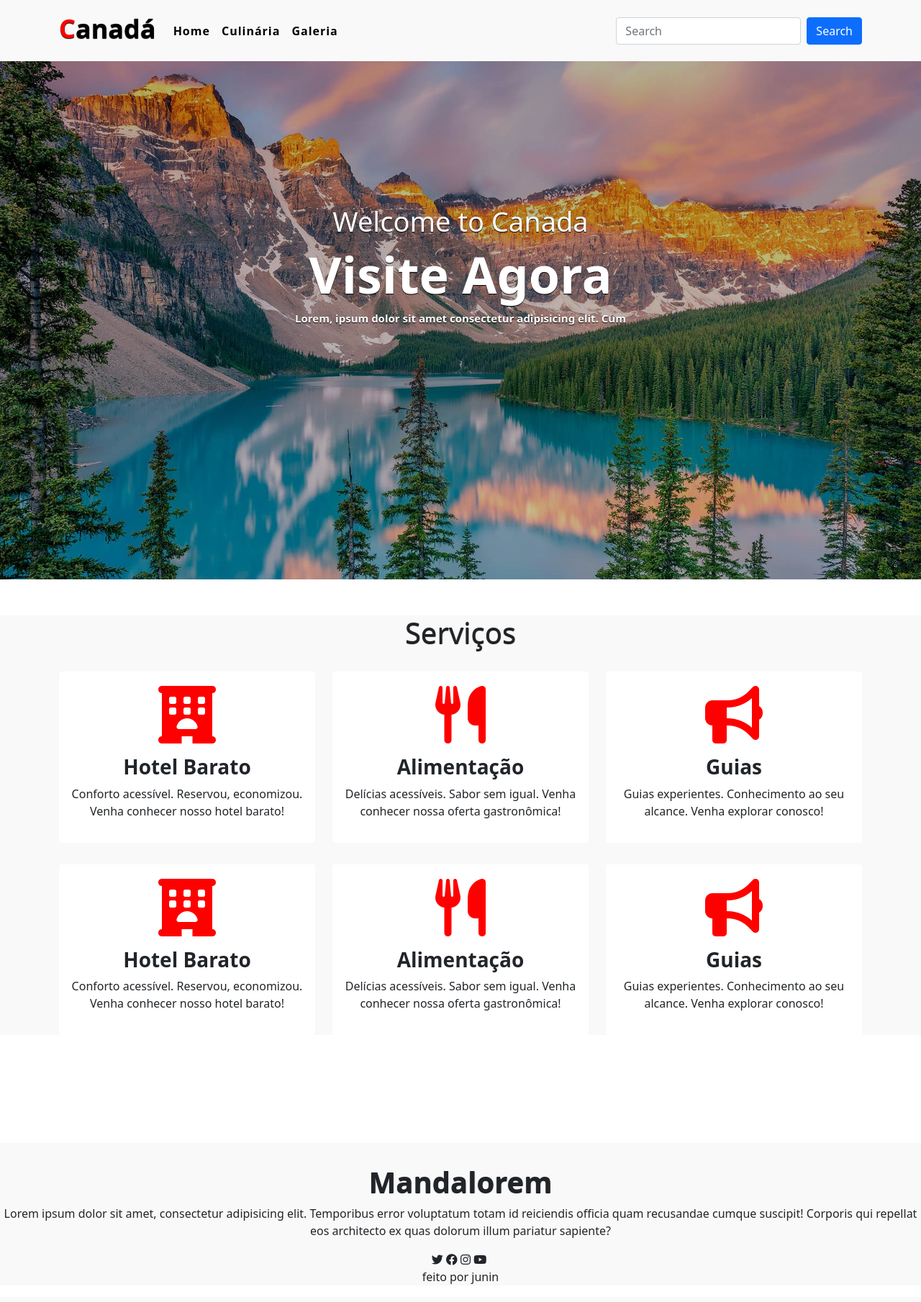
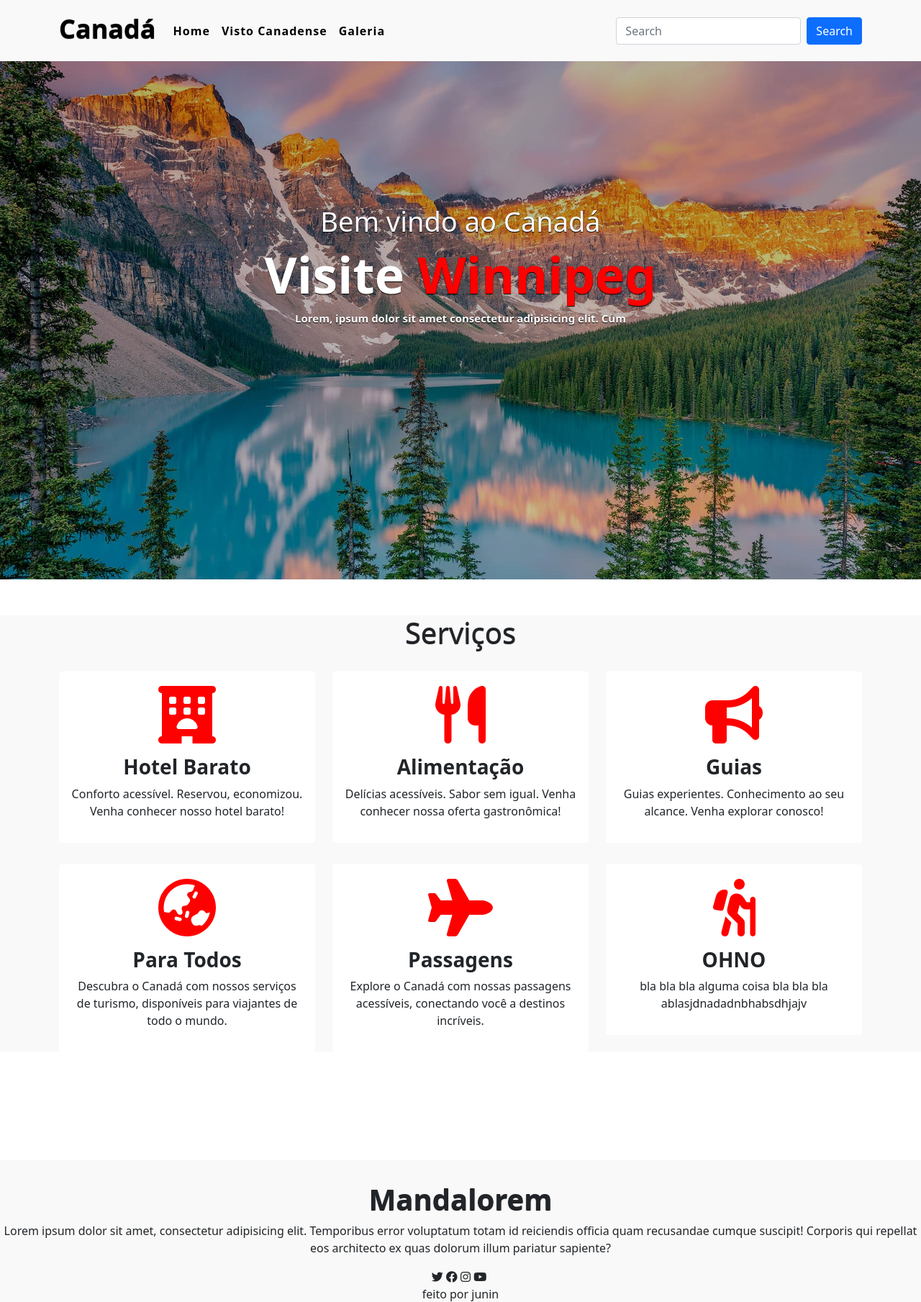
Before and after one commit to LuisGlima/VoltaAoMundo-Canada, a PHP site: page / in a window 1280 px wide. Shown: the top 1809 px of the page at 72% size. Before the commit the page ends 1784 px from the top, so only its background shows below. Run offline with PHP 8.4, Linux system fonts and the light colour scheme.

Commit message:
Estilização
Criado uma animação para a tela inicial, onde é listado o nome de 10 cidades uma por vez

```diff
--- a/estilo.css
+++ b/estilo.css
@@ -21,10 +21,6 @@
     margin-bottom: 5px;
 }
 
-/* PINTAR LETRAS NO SEPARADOR <SPAN> */
-#logosep{
-    color: red;
-}
 
 .navbar-toggler span{
     color: red;
@@ -32,7 +28,7 @@
 
 .nav-item .nav-link{
     font-size: 16px;
-    font-weight: 550;
+    font-weight: 750;
     color: #000000;
     letter-spacing: 1px;
     border-radius: 3px;
@@ -77,6 +73,27 @@
     text-shadow: 0px 1px 1px black;
 }
 
+.changecontent::after{
+    content: ' ';
+    color: red;
+    text-shadow: 0px 1px 1px black;
+    animation: changetext 10s infinite linear;
+}
+
+@keyframes changetext{
+    0% {content: "Toronto"; }
+    10% { content: "Montreal"; }
+    20% { content: "Vancouver"; }
+    30% { content: "Calgary"; }
+    40% { content: "Ottawa"; }
+    50% { content: "Edmonton"; }
+    60% { content: "Quebec City"; }
+    70% { content: "Winnipeg"; }
+    80% { content: "Mississauga"; }
+    90% { content: "Brampton"; }
+    100% { content: "Hamilton"; }
+}
+
 .home .conteudo p{
     color: white;
     font-size: 15px;
@@ -85,6 +102,9 @@
     margin-bottom: 30px;
     margin-top: 5px;
 }
+
+
+
 
 /* Ainda não sei se vou usar desse jeito
 
--- a/index.html
+++ b/index.html
@@ -17,7 +17,7 @@
 
     <nav class="navbar navbar-expand-lg" id="nav">
       <div class="container">
-        <a class="navbar-brand" href="index.html" id="logo"><span id="logosep">C</span>anadá</a>
+        <a class="navbar-brand" href="index.html" id="logo">Canadá</a>
         <button class="navbar-toggler" type="button" data-bs-toggle="collapse" data-bs-target="#mynavbar">
           <span><i class="fa-solid fa-bars"></i></span>
         </button>
@@ -27,7 +27,7 @@
               <a class="nav-link" href="index.html">Home</a>
             </li>
             <li class="nav-item">
-              <a class="nav-link" href="index.html">Culinária</a>
+              <a class="nav-link" href="index.html">Visto Canadense</a>
             </li>
             <li class="nav-item">
               <a class="nav-link" href="index.html">Galeria</a>
@@ -48,13 +48,11 @@
 
     <div class="home">
       <div class="conteudo">
-        <h5>Welcome to Canada</h5>
-        <h1>Visite <span>Agora</span></h1>
-        <p>Lorem, ipsum dolor sit amet consectetur adipisicing elit. Cum</p>
-
+          <h5>Bem vindo ao Canadá</h5>
+          <h1>Visite <span class="changecontent"></span></h1>
+          <p>Lorem, ipsum dolor sit amet consectetur adipisicing elit. Cum</p>
       </div>
-
-    </div>
+  </div>
 
     <section class="servicos">
       <div class="container">
@@ -64,17 +62,21 @@
         </div>
 
         <div class="row" style="margin-top: 30px;">
-          <div class="col-md-4">
+
+          <div class="col-md-4 py-3 py-md-0">
+
             <div class="card">
               <i class="fas fa-hotel"></i>
               <div class="card-body">
                 <h3>Hotel Barato</h3>
-                <p>Conforto acessível. Reservou, economizou. Venha conhecer nosso hotel barato!</p>
+                <p>Conforto acessível. Reservou, economizou. Venha conhecer nosso hotel barato!
+                </p>
               </div>
             </div>
+
           </div>
+          <div class="col-md-4 py-3 py-md-0">
 
-          <div class="col-md-4">
             <div class="card">
               <i class="fas fa-utensils"></i>
               <div class="card-body">
@@ -82,9 +84,10 @@
                 <p>Delícias acessíveis. Sabor sem igual. Venha conhecer nossa oferta gastronômica!</p>
               </div>
             </div>
+
           </div>
+          <div class="col-md-4 py-3 py-md-0">
 
-          <div class="col-md-4">
             <div class="card">
               <i class="fas fa-bullhorn"></i>
               <div class="card-body">
@@ -92,44 +95,53 @@
                 <p>Guias experientes. Conhecimento ao seu alcance. Venha explorar conosco!</p>
               </div>
             </div>
+
           </div>
+
+
 
         </div>
 
+
         <div class="row" style="margin-top: 30px;">
-          <div class="col-md-4">
+
+          <div class="col-md-4 py-3 py-md-0">
+
             <div class="card">
-              <i class="fas fa-hotel"></i>
+              <i class="fas fa-globe-asia"></i>
               <div class="card-body">
-                <h3>Hotel Barato</h3>
-                <p>Conforto acessível. Reservou, economizou. Venha conhecer nosso hotel barato!</p>
+                <h3>Para Todos</h3>
+                <p>Descubra o Canadá com nossos serviços de turismo, disponíveis para viajantes de todo o mundo.</p>
               </div>
             </div>
+
+          </div>
+          <div class="col-md-4 py-3 py-md-0">
+
+            <div class="card">
+              <i class="fas fa-plane"></i>
+              <div class="card-body">
+                <h3>Passagens</h3>
+                <p>Explore o Canadá com nossas passagens acessíveis, conectando você a destinos incríveis.</p>
+              </div>
+            </div>
+
+          </div>
+          <div class="col-md-4 py-3 py-md-0">
+
+            <div class="card">
+              <i class="fas fa-hiking"></i>
+              <div class="card-body">
+                <h3>OHNO</h3>
+                <p>bla bla bla alguma coisa bla bla bla ablasjdnadadnbhabsdhjajv</p>
+              </div>
+            </div>
+
           </div>
 
-          <div class="col-md-4">
-            <div class="card">
-              <i class="fas fa-utensils"></i>
-              <div class="card-body">
-                <h3>Alimentação</h3>
-                <p>Delícias acessíveis. Sabor sem igual. Venha conhecer nossa oferta gastronômica!</p>
-              </div>
-            </div>
-          </div>
 
-          <div class="col-md-4">
-            <div class="card">
-              <i class="fas fa-bullhorn"></i>
-              <div class="card-body">
-                <h3>Guias</h3>
-                <p>Guias experientes. Conhecimento ao seu alcance. Venha explorar conosco!</p>
-              </div>
-            </div>
-          </div>
 
         </div>
-
-      </div>
 
     </section>
 
```
